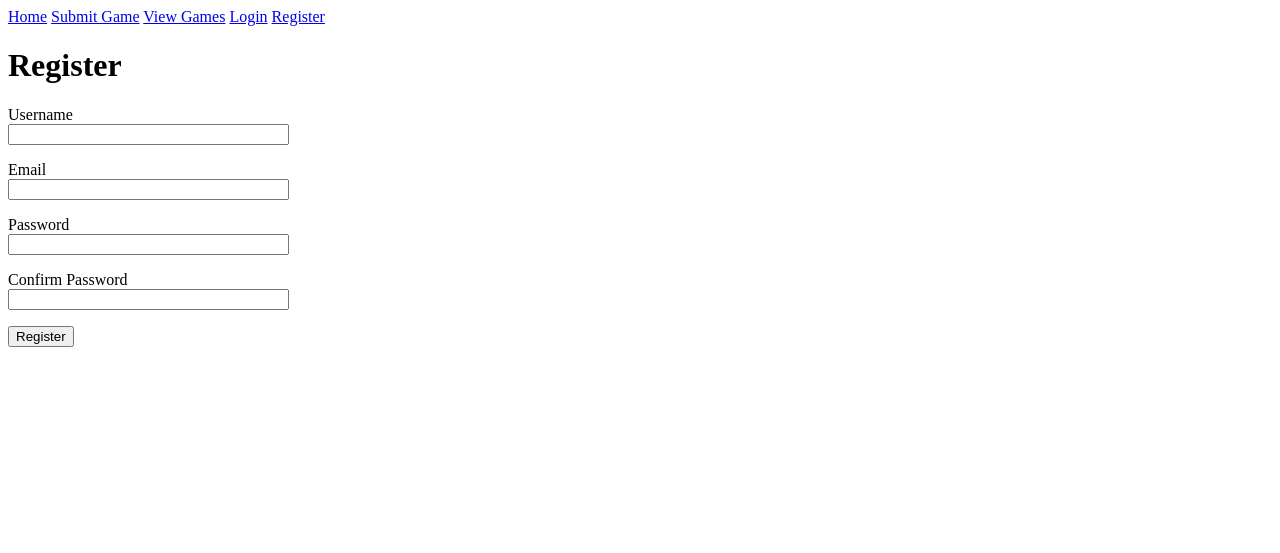
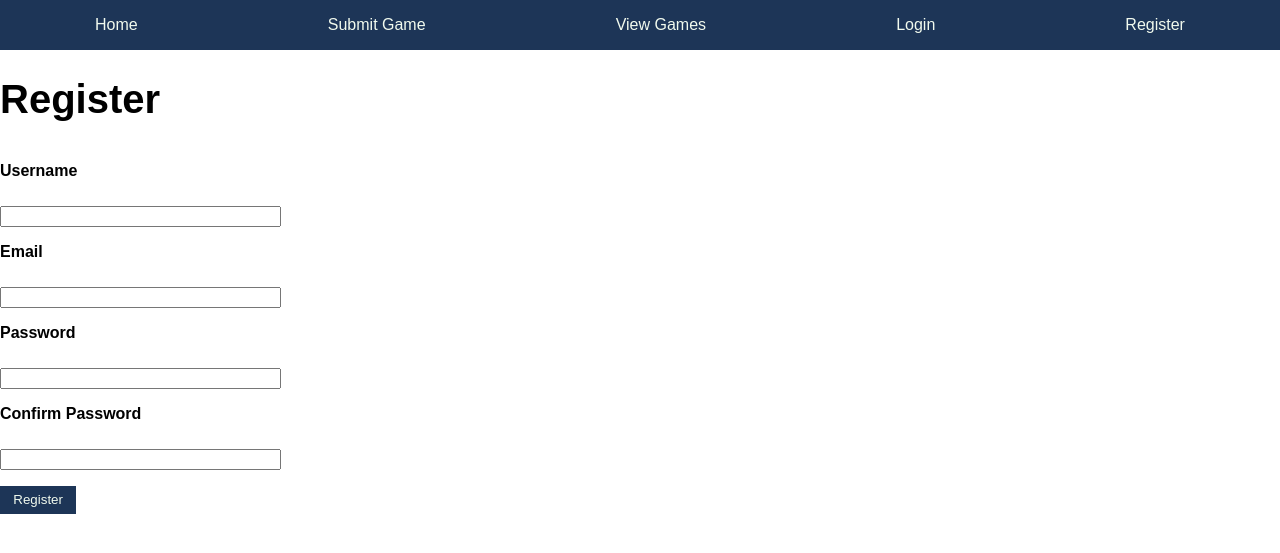
Before and after one commit to ryankarel/ping-pong-app, a Flask app: page /register in a window 1280 px wide. Shown: the top 553 px of the page. Run offline with Flask 3, Linux system fonts and the light colour scheme.

Commit message:
Adding in stylesheet

```diff
--- /dev/null
+++ b/static/styles.css
@@ -0,0 +1,77 @@
+body {
+    font-family: Arial, sans-serif;
+    margin: 0;
+    padding: 0;
+}
+
+nav {
+    background-color: #1d3557;
+    display: flex;
+    justify-content: space-around;
+    padding: 1em 0;
+}
+
+nav a {
+    color: #f1faee;
+    text-decoration: none;
+}
+
+nav a:hover {
+    text-decoration: underline;
+}
+
+.container {
+    margin: 0 auto;
+    max-width: 1200px;
+    padding: 2em;
+}
+
+h1 {
+    font-size: 2.5em;
+    margin-bottom: 1em;
+}
+
+table {
+    border-collapse: collapse;
+    margin-bottom: 2em;
+    width: 100%;
+}
+
+th,
+td {
+    border: 1px solid #ccc;
+    padding: 0.5em 1em;
+    text-align: left;
+}
+
+th {
+    background-color: #1d3557;
+    color: #f1faee;
+    font-weight: bold;
+}
+
+tr:nth-child(even) {
+    background-color: #f0f0f0;
+}
+
+form p {
+    margin-bottom: 1em;
+}
+
+form label {
+    display: block;
+    font-weight: bold;
+    margin-bottom: 0.5em;
+}
+
+form input[type="submit"] {
+    background-color: #1d3557;
+    border: none;
+    color: #f1faee;
+    cursor: pointer;
+    padding: 0.5em 1em;
+}
+
+form input[type="submit"]:hover {
+    background-color: #457b9d;
+}
--- a/templates/base.html
+++ b/templates/base.html
@@ -4,6 +4,7 @@
     <meta charset="UTF-8">
     <meta name="viewport" content="width=device-width, initial-scale=1.0">
     <title>{% block title %}Ping Pong Tracker{% endblock %}</title>
+	<link rel="stylesheet" href="{{ url_for('static', filename='styles.css') }}">
 </head>
 <body>
     <nav>
```
Also changed, not shown: 1 other file.
